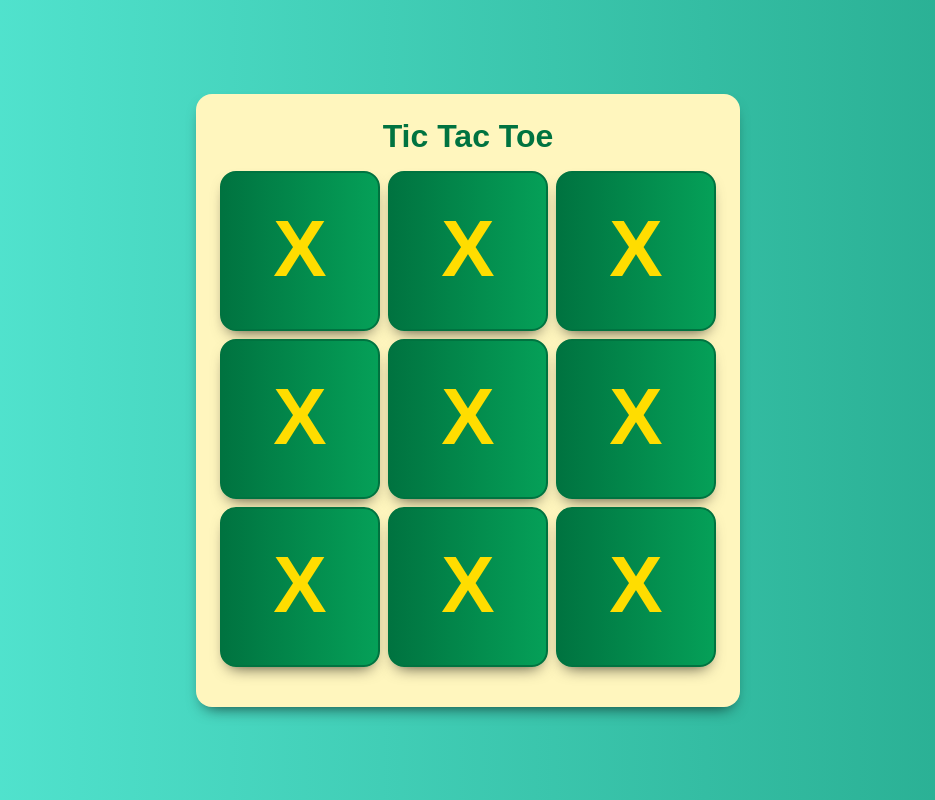
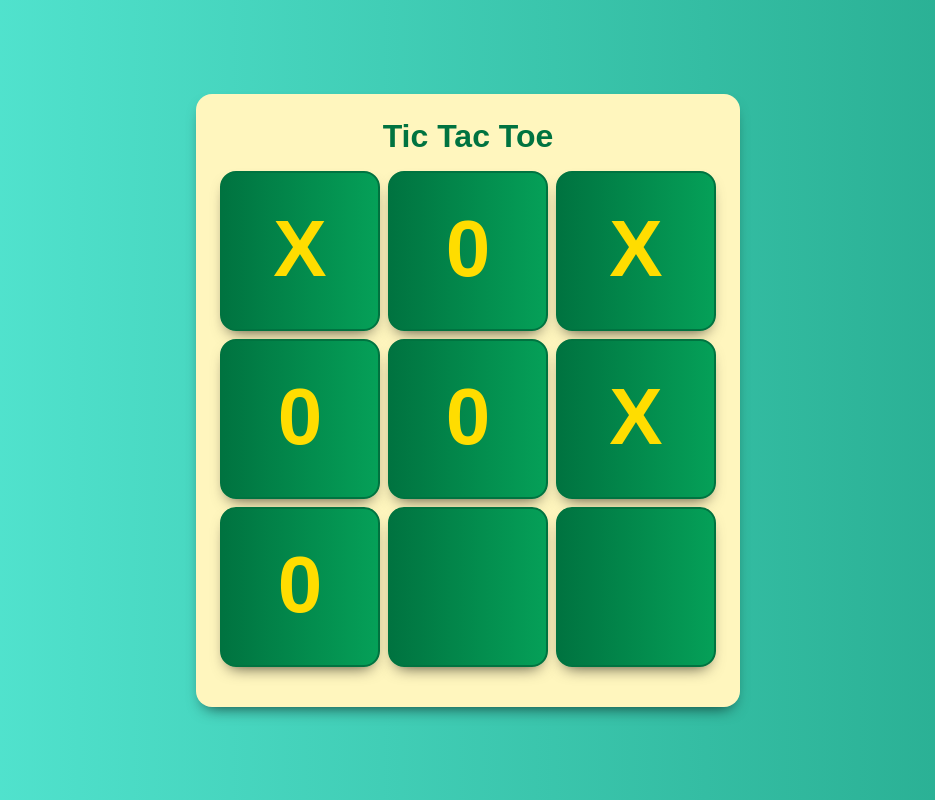
Before and after one commit to fiixed/react-redux-tac-toe, a React (Create React App) app: page / in a window 1280 px wide. Shown: the whole page, without its empty margins (172-1107 px from the left). Built offline with nearby package versions, Linux system fonts and the light colour scheme.

Commit message:
dynamic cells working

```diff
--- a/src/components/Board/Board.jsx
+++ b/src/components/Board/Board.jsx
@@ -1,20 +1,16 @@
 import React from 'react';
-import Cell from '../Cell/CellContainer';
+import Cell from '../Cell/Cell';
 
 import './Board.css';
 
-export default function Board() {
+export default function Board(props) {
+
+    const cells = props.cellValues.map((value, index) => {
+        return <Cell key={index} value={value} canHighlight={false} />
+    });
     return (
         <div id="board">
-            <Cell />
-            <Cell />
-            <Cell />
-            <Cell />
-            <Cell />
-            <Cell />
-            <Cell />
-            <Cell />
-            <Cell />
+            {cells}
         </div>
 
     )
--- a/src/components/Cell/CellContainer.jsx
+++ b/src/components/Board/BoardContainer.jsx
@@ -1,14 +1,14 @@
-import Cell from './Cell';
+import Board from './Board';
 import { connect } from 'react-redux';
 
 function mapStateToProps(state) {
     // Translate Redux state into React props
     return {
         // propName seen by React : value-in-state
-        value: state.value,
+        cellValues: state.cellValues,
         canHighlight: state.canHighlight
 
     }
 }
 
-export default connect(mapStateToProps)(Cell);
+export default connect(mapStateToProps)(Board);
--- a/src/components/Game/Game.jsx
+++ b/src/components/Game/Game.jsx
@@ -1,6 +1,6 @@
 import React from 'react';
 
-import Board from '../Board/Board';
+import Board from '../Board/BoardContainer';
 import './Game.css';
 
 export default function Game() {
--- a/src/store.js
+++ b/src/store.js
@@ -2,7 +2,7 @@ import { createStore } from 'redux';
 import { tictactoe } from './reducers';
 // initial state
 const initialState = {
-    value: "X",
+    cellValues: ['X', '0', 'X', '0', '0', 'X', '0', '', ''],
     canHighlight: false
 };
 
```
